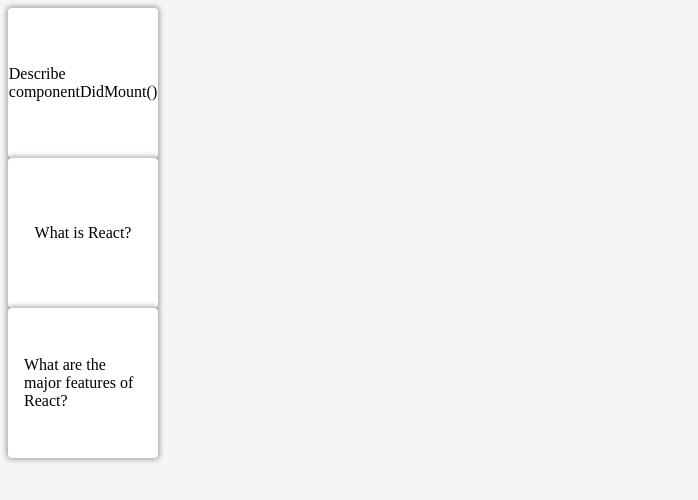
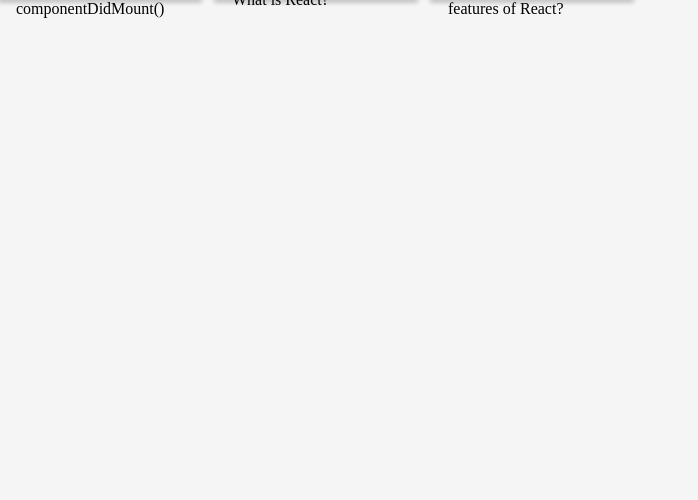
Before and after one commit to anthropovixen/flashcard-app, a React (Create React App) app: page / in a window 1280 px wide. Shown: the top 500 px of the page, without its empty margins (0-698 px from the left). Built offline with nearby package versions, Linux system fonts and the light colour scheme.

Commit message:
Update app.css
Styling grid
Creating container for cards
Adding shadow to hover effect
Adding vertical movement to hover effect
Aligning text question flashcard to left
Styling options flashcard

```diff
--- a/src/app.css
+++ b/src/app.css
@@ -6,6 +6,19 @@
 White: #FFFFFF */
 body {
 	background-color: #f5f5f5;
+	margin: 0;
+}
+
+.container {
+	max-width: 900px;
+	margin: 1rem 2rem;
+}
+
+.card-grid {
+	display: grid;
+	align-items: center;
+	grid-template-columns: repeat(auto-fill, minmax(200px, 1fr));
+	gap: 1rem;
 }
 
 .card {
@@ -17,14 +30,23 @@
 	box-shadow: 0 0 5px 2px rgba(0, 0, 0, 0.3);
 	background-color: white;
 	transform-style: preserve-3d;
-	height: 150px;
-	width: 150px;
+
 	transition: 150ms;
-	transform: perspective(1000px) rotateY(var(--rotate-y, 0));
+	transform: perspective(1000px) rotateY(var(--rotate-y, 0))
+		translateY(var(--translate-y, 0));
+}
+
+.card:hover {
+	--translate-y: 2px;
+	box-shadow: 0 0 5px 2px rgba(0, 0, 0, 0.5);
 }
 
 .card.flip {
 	--rotate-y: 180deg;
+}
+
+.card .front {
+	left: 0;
 }
 
 .card .front,
@@ -37,3 +59,13 @@
 .card .back {
 	transform: rotateY(180deg);
 }
+
+.flashcard-options {
+	margin-top: 0.5rem;
+}
+
+.flashcard-option {
+	margin-top: 0.25rem;
+	color: #959595;
+	font-size: 0.75rem;
+}
```
